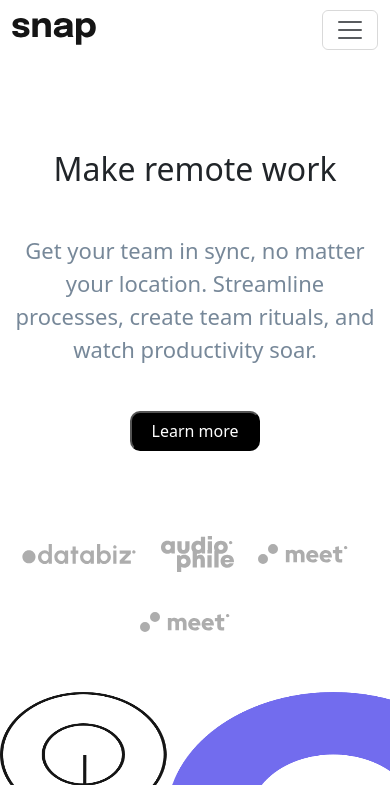
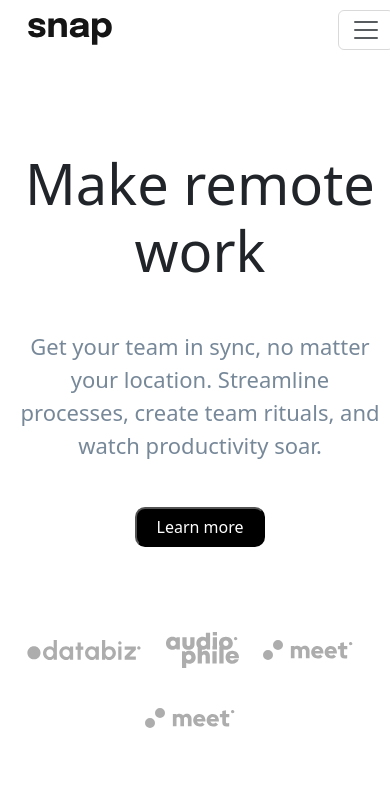
Before and after one commit to jaya-git-123/Snap, a plain HTML site: page Index.html in a window 390 px wide. Shown: the top 785 px of the page. Drawn offline with nearby package versions, Linux system fonts and the light colour scheme.

Commit message:
updated code

```diff
--- a/Style.css
+++ b/Style.css
@@ -46,7 +46,7 @@
     margin-right: 20px;
     margin-top: 40px;
 }
-/* @media screen and (max-width:399px){
+@media screen and (max-width:399px){
     .navbar{
         max-width: 100vw;
         margin-left: 1rem;
@@ -64,7 +64,7 @@
         width: 100%;
     }
     .lt-content{
-        width: 100%;
+        max-width: 100%;
         margin-left: 20px;
         margin-right: 10px;
     }
@@ -72,27 +72,6 @@
         font-size: 3.5rem;
     }
     .rt-side{
-        width: 100%;
-    }
-} */
- @media only screen and (max-width: 480px){
-    .section-con {
-        flex-direction: column;
-        text-align: center;
-    }
-    body{
         max-width: 100%;
     }
-    .head-1{
-        font-size: 2rem;
-    }
-    .navbar-expand-lg{
-        max-width: 100%;
-    }
-    .lt-content{
-        max-width: 100%;
-        margin-left: 10px;
-        margin-right: 10px;
-        flex-wrap: wrap;
-    }
- }
+}
```
